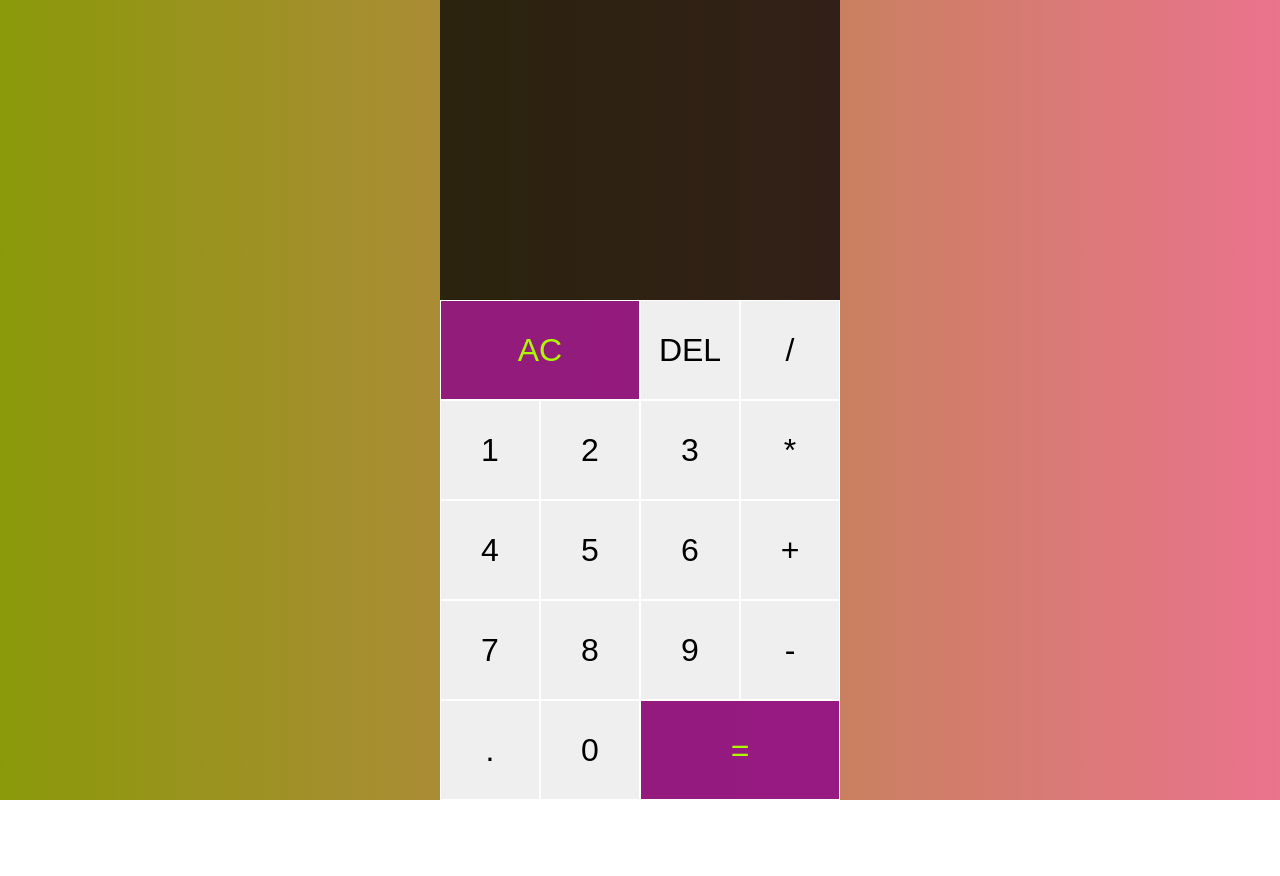
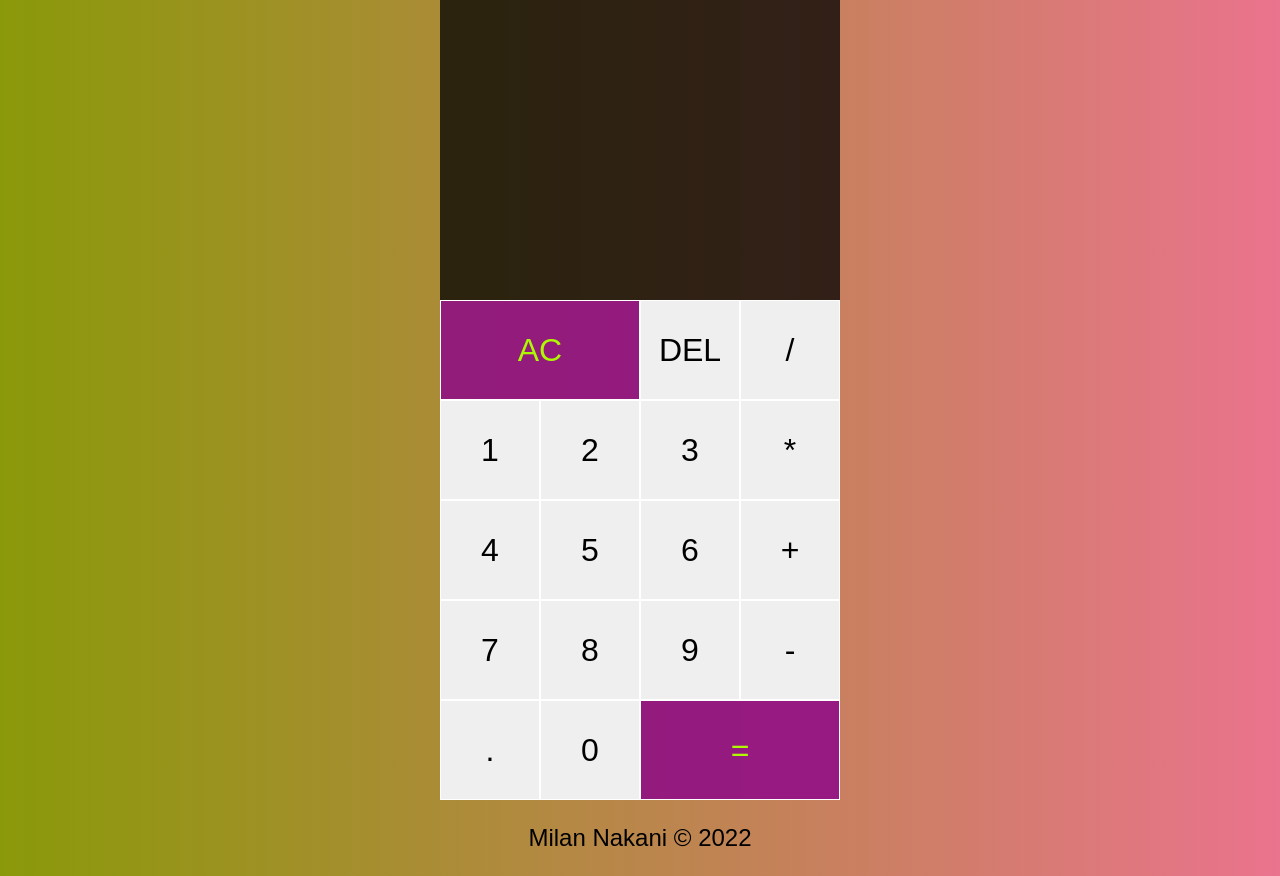
Before and after one commit to milannakani/Calculator, a plain HTML site: page index.html in a window 1280 px wide. Before the commit the page ends 800 px from the top, so only its background shows below. Drawn offline with Linux system fonts and the light colour scheme.

Commit message:
copyright data added

```diff
--- a/index.html
+++ b/index.html
@@ -33,5 +33,8 @@
         <button data-number>0</button>
         <button data-equal class="span-two">=</button>
     </div>
+    <footer>
+		<p>Milan Nakani &copy; <script>document.write(new Date().getFullYear());</script></p>
+	</footer>
 </body>
 </html>
--- a/style.css
+++ b/style.css
@@ -49,3 +49,9 @@ body {
     color: rgba(255,255, 255, 0.75);
     font-size: 1.5rem;
 }
+footer {
+    display: flex;
+    justify-content: center;
+    font-size: 1.5rem;
+    font-weight: bold;
+}
```
